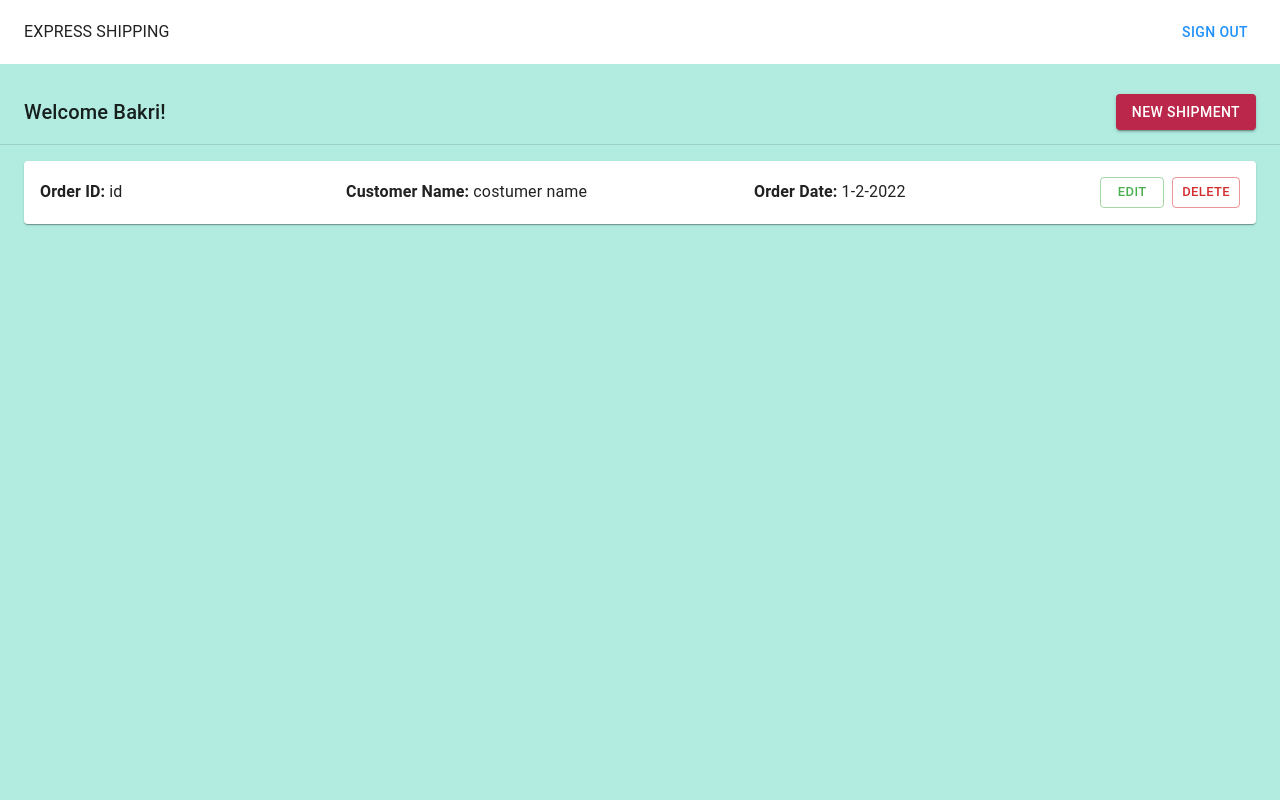
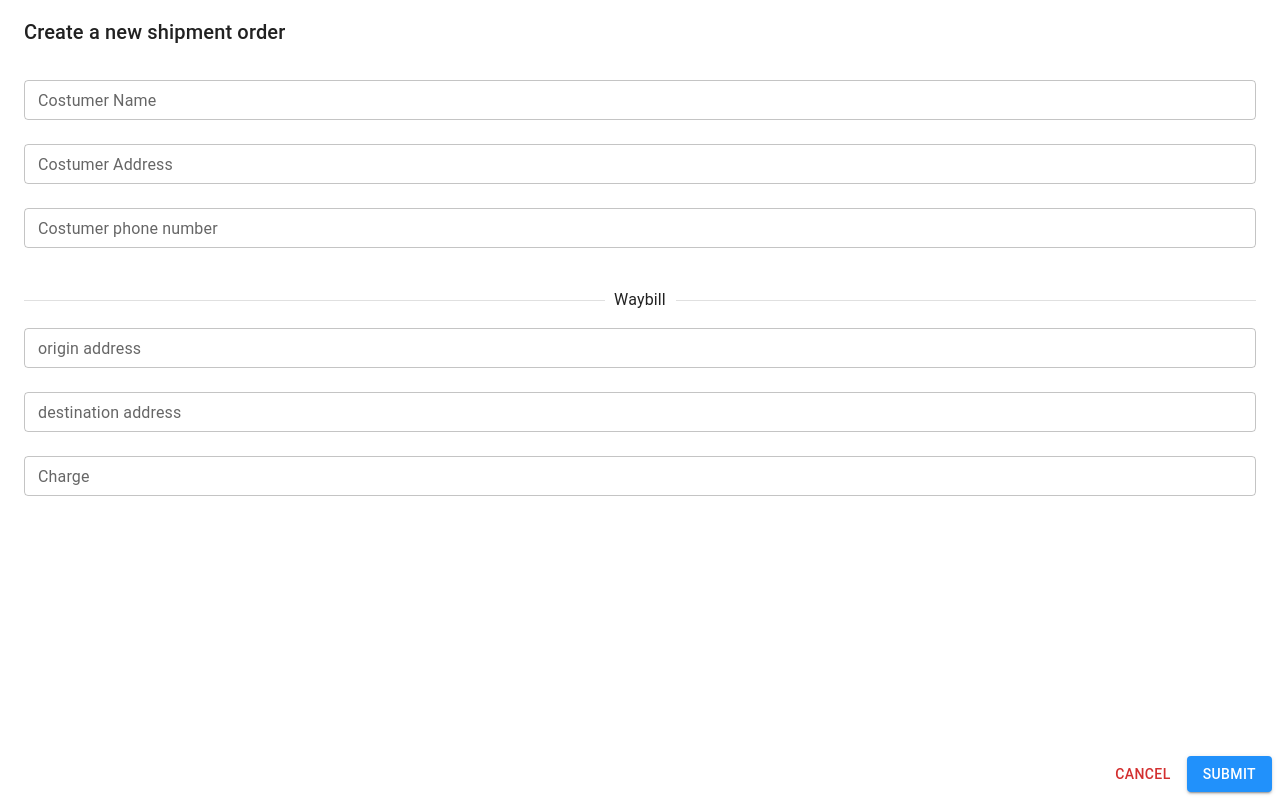
Before and after one commit to Bakri-Hmouda/pixel38-front, a React (Create React App) app: page /dashboard in a window 1280 px wide. Both pictures are taken after a click on the button "NEW SHIPMENT". Built offline with nearby package versions, Linux system fonts and the light colour scheme.

Commit message:
added new order form

```diff
--- a/src/components/DashBoard/DashboardToolbar.js
+++ b/src/components/DashBoard/DashboardToolbar.js
@@ -1,14 +1,14 @@
 import {Button, Divider, Toolbar, Typography} from "@mui/material";
 
 
-export default function DashboardToolbar({username = 'bakri', }) {
+export default function DashboardToolbar({username = 'bakri', openForm}) {
 
     return <>
         <Toolbar color={'red'} sx={{mt: 2,}}>
             <Typography textTransform={'capitalize'} variant={'h6'} flex={1}>
                 Welcome {username}!
             </Typography>
-            <Button color={'secondary'} variant={"contained"}>New Shipment </Button>
+            <Button color={'secondary'} variant={"contained"} onClick={openForm}>New Shipment </Button>
         </Toolbar>
         <Divider/>
     </>
--- /dev/null
+++ b/src/components/DashBoard/NewOrderForm.js
@@ -0,0 +1,117 @@
+import {useFormik} from 'formik';
+import * as yup from 'yup';
+import {
+    Button,
+    Dialog,
+    DialogActions,
+    DialogContent,
+    DialogTitle,
+    Divider,
+    TextField,
+    Typography
+} from "@mui/material";
+
+
+const validationSchema = yup.object({
+    costumerName: yup
+        .string('Enter a title')
+        .required('Costumer name is required')
+
+    ,
+    costumerAddress: yup
+        .string('Enter post body')
+        .required('Costumer Address required')
+    ,
+    costumerPhoneNumber: yup
+        .string('Enter an action button title')
+        .required('Costumer phone number is required')
+    ,
+    originAddress: yup
+        .string('Enter action button link')
+        .required('Source address is required')
+    ,
+    destinationAddress: yup
+        .string('Enter a banner image')
+        .required('Destination address is required')
+    ,
+    charge: yup
+        .array('Enter images for the post')
+        .required('Charge is required')
+
+});
+
+const Field = ({param, label, formik})=>{
+    return <TextField
+        size={'small'}
+        fullWidth
+        margin={'normal'}
+        id={param}
+        name={param}
+        label={label}
+        value={formik.values[param]}
+        onChange={formik.handleChange}
+        error={formik.touched[param] && Boolean(formik.errors[param])}
+        helperText={formik.touched[param] && formik.errors[param]}
+
+    />
+
+}
+
+const NewOrderForm = ({open, close, addBlog}) => {
+
+
+
+    const formik = useFormik({
+        initialValues: {
+            costumerName: '',
+            costumerAddress: '',
+            costumerPhoneNumber: '',
+            originAddress: '',
+            destinationAddress: '',
+            charge: '',
+        },
+        validationSchema: validationSchema,
+        validateOnChange: true
+        ,
+        onSubmit: async (values) => {
+            console.log(JSON.stringify(values))
+            const response = await addBlog(values)
+            if (response.status === 200) formik.resetForm()
+        },
+    });
+    const handleClose = () => {
+        formik.resetForm()
+        close()
+    }
+    return (
+        <Dialog fullScreen open={open} onClose={close}>
+            <DialogTitle>
+                Create a new shipment order
+            </DialogTitle>
+            <DialogContent>
+                <form id={'newBlogPost'} onSubmit={formik.handleSubmit}>
+
+                    <Field param={'costumerName'} label={'Costumer Name'} formik={formik}/>
+                    <Field param={'costumerAddress'} label={'Costumer Address'} formik={formik}/>
+                    <Field param={'costumerPhoneNumber'} label={'Costumer phone number'} formik={formik}/>
+                    <Divider sx={{mt:4}} ><Typography>Waybill</Typography></Divider>
+                    <Field param={'originAddress'} label={'origin address'} formik={formik}/>
+                    <Field param={'destinationAddress'} label={'destination address'} formik={formik}/>
+                    <Field param={'charge'} label={'Charge'} formik={formik}/>
+
+                </form>
+            </DialogContent>
+            <DialogActions>
+                <Button color="error" onClick={handleClose}>
+                    cancel
+                </Button>
+                <Button form={'newBlogPost'} color="primary" variant="contained" type="submit">
+                    Submit
+                </Button>
+            </DialogActions>
+        </Dialog>
+    )
+        ;
+};
+
+export default NewOrderForm
--- a/src/pages/Dashboard.js
+++ b/src/pages/Dashboard.js
@@ -1,15 +1,26 @@
 import {Container} from "@mui/material";
 import DashboardToolbar from "../components/DashBoard/DashboardToolbar";
 import ListItem from "../components/DashBoard/ListItem";
+import NewOrderForm from "../components/DashBoard/NewOrderForm";
+import {useState} from "react";
 
 export default function Dashboard() {
-    return <Container name={'main'}  disableGutters maxWidth={'xxl'}>
 
-        <DashboardToolbar/>
-        <Container sx={{my:2}} maxWidth={'xxl'}>
-            <ListItem/>
+    const [openForm, SetOpenForm] = useState(false)
+
+    const handleOpenForm = () => SetOpenForm(true)
+    const handleCloseForm = () => SetOpenForm(false)
+
+    return <>
+        <Container name={'main'} disableGutters maxWidth={'xxl'}>
+
+            <DashboardToolbar openForm={handleOpenForm}/>
+            <Container sx={{my: 2}} maxWidth={'xxl'}>
+                <ListItem/>
+            </Container>
+
         </Container>
 
-    </Container>
-
+        <NewOrderForm open={openForm} close={handleCloseForm}/>
+    </>
 }
```
